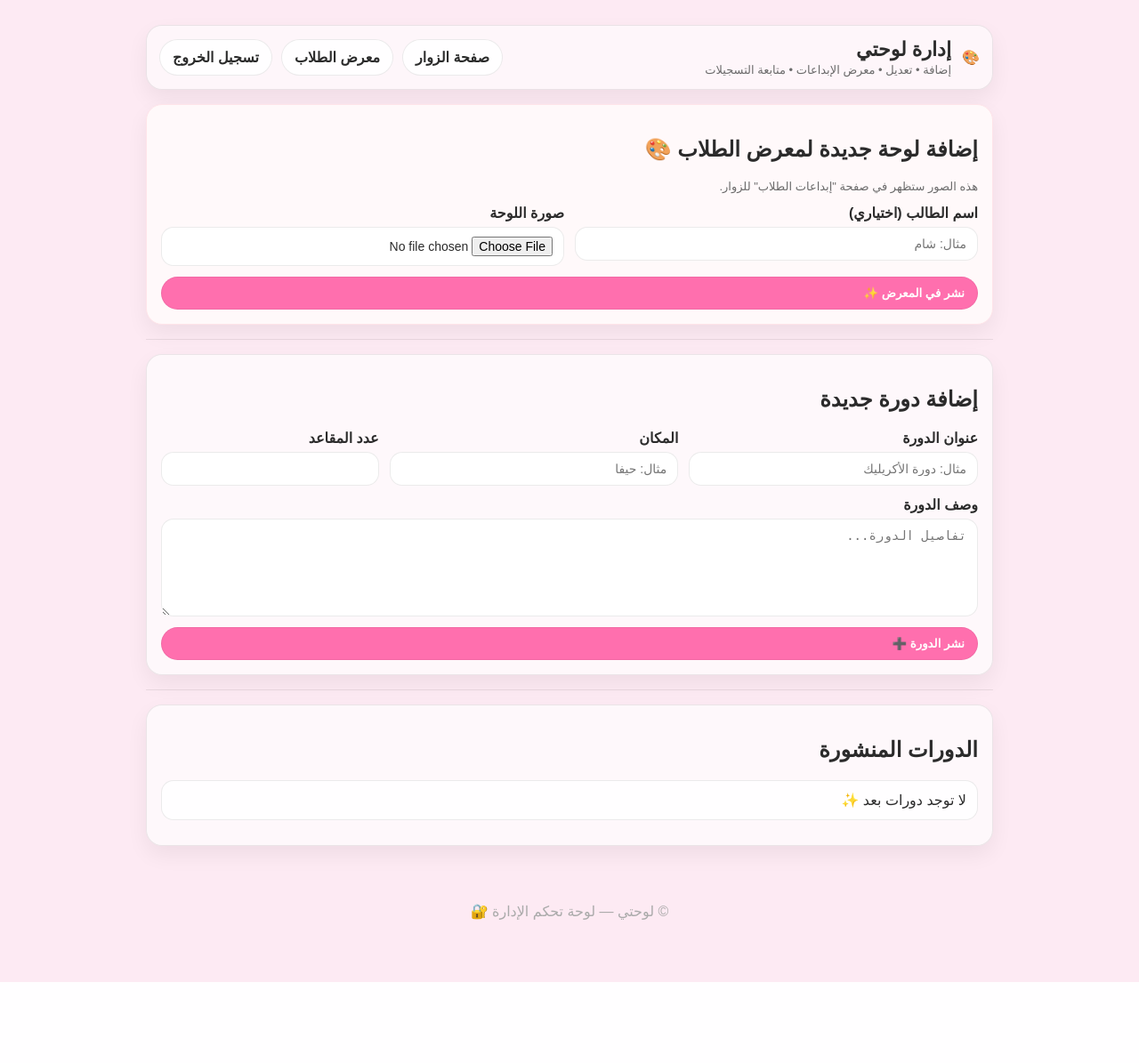
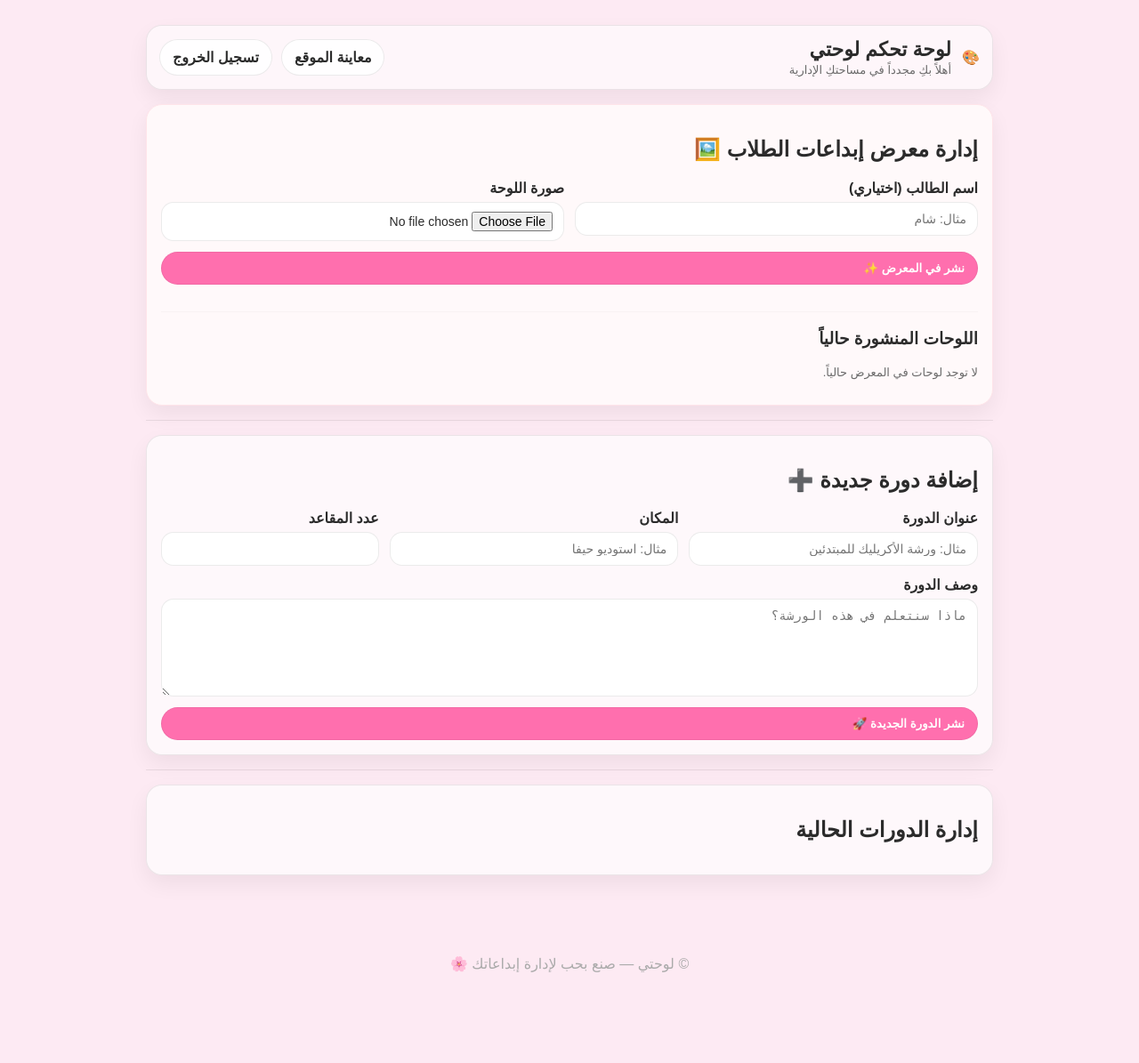
Before and after one commit to shamalem/law7aty, a Flask app: page /admin in a window 1280 px wide. Shown: the whole page at 89% size. Before the commit the page ends 1104 px from the top, so only its background shows below. Run offline with Flask 3, Linux system fonts and the light colour scheme; the visitor is signed in with stand-in values (Sample User, id 1); data that the repository does not hold is empty; some libraries are stand-ins or nearby versions.

Commit message:
Update admin.html

```diff
--- a/templates/admin.html
+++ b/templates/admin.html
@@ -3,7 +3,7 @@
 <head>
   <meta charset="utf-8"/>
   <meta name="viewport" content="width=device-width, initial-scale=1"/>
-  <title>لوحتي — الإدارة</title>
+  <title>لوحتي — لوحة التحكم</title>
   <link rel="stylesheet" href="{{ url_for('static', filename='styles.css') }}">
 </head>
 <body>
@@ -14,23 +14,20 @@
       <div class="brand">
         <div class="logo">🎨</div>
         <div>
-          <h1>إدارة لوحتي</h1>
-          <p>إضافة • تعديل • معرض الإبداعات • متابعة التسجيلات</p>
+          <h1>لوحة تحكم لوحتي</h1>
+          <p>أهلاً بكِ مجدداً في مساحتكِ الإدارية</p>
         </div>
       </div>
-
       <div class="actions">
-        <a class="btn" href="{{ url_for('customer_page') }}">صفحة الزوار</a>
-        <a class="btn" href="{{ url_for('student_creations') }}">معرض الطلاب</a>
+        <a class="btn" href="{{ url_for('customer_page') }}">معاينة الموقع</a>
         <a class="btn" href="{{ url_for('admin_logout') }}">تسجيل الخروج</a>
       </div>
     </div>
 
-    <div class="section" id="admin-gallery" style="background-color: #fff9fa; border: 1px solid #ffe4e9;">
-      <h2>إضافة لوحة جديدة لمعرض الطلاب 🎨</h2>
-      <p class="muted">هذه الصور ستظهر في صفحة "إبداعات الطلاب" للزوار.</p>
+    <div class="section" style="background-color: #fff9fa; border: 1px solid #ffe4e9;">
+      <h2>إدارة معرض إبداعات الطلاب 🖼️</h2>
 
-      <form action="{{ url_for('admin_add_gallery') }}" method="POST" enctype="multipart/form-data">
+      <form action="{{ url_for('admin_add_gallery') }}" method="POST" enctype="multipart/form-data" style="margin-bottom: 30px;">
         <div class="form-row">
           <div class="field">
             <label>اسم الطالب (اختياري)</label>
@@ -46,33 +43,44 @@
         </div>
       </form>
 
-      {% if gallery_items %}
-      <div style="margin-top: 20px;">
-        <h4>اللوحات المرفوعة حديثاً:</h4>
-        <div style="display: flex; gap: 10px; overflow-x: auto; padding-bottom: 10px;">
-          {% for item in gallery_items[:5] %}
-            <div style="flex: 0 0 80px; height: 80px; border-radius: 8px; overflow: hidden; border: 2px solid #fff;">
-              <img src="{{ item.image_url }}" alt="Art" style="width: 100%; height: 100%; object-fit: cover;">
+      <hr class="hr" style="opacity: 0.3;"/>
+
+      <h3>اللوحات المنشورة حالياً</h3>
+      {% if gallery_items|length == 0 %}
+        <p class="muted">لا توجد لوحات في المعرض حالياً.</p>
+      {% else %}
+        <div class="grid" style="grid-template-columns: repeat(auto-fill, minmax(160px, 1fr)); gap: 15px;">
+          {% for item in gallery_items %}
+          <div class="card" style="padding: 8px; border-radius: 12px;">
+            <div class="cover" style="height: 120px; border-radius: 8px;">
+              <img src="{{ item.image_url }}" alt="Art" style="height: 100%; object-fit: cover;">
             </div>
+            <div style="padding: 8px 0; text-align: center;">
+              <p class="muted" style="font-size: 0.8rem; margin-bottom: 8px;">{{ item.student_name or 'بدون اسم' }}</p>
+              <form action="{{ url_for('admin_delete_gallery') }}" method="POST" onsubmit="return confirm('هل أنتِ متأكدة من حذف هذه اللوحة؟');">
+                <input type="hidden" name="post_id" value="{{ item.id }}">
+                <button class="btn danger small" type="submit" style="width: 100%; font-size: 0.75rem;">حذف 🗑️</button>
+              </form>
+            </div>
+          </div>
           {% endfor %}
         </div>
-      </div>
       {% endif %}
     </div>
 
     <hr class="hr"/>
 
-    <div class="section" id="add">
-      <h2>إضافة دورة جديدة</h2>
+    <div class="section" id="add-workshop">
+      <h2>إضافة دورة جديدة ➕</h2>
       <form action="{{ url_for('admin_add_workshop') }}" method="POST">
         <div class="form-row">
           <div class="field">
             <label>عنوان الدورة</label>
-            <input name="title" required placeholder="مثال: دورة الأكريليك">
+            <input name="title" required placeholder="مثال: ورشة الأكريليك للمبتدئين">
           </div>
           <div class="field">
             <label>المكان</label>
-            <input name="location" required placeholder="مثال: حيفا">
+            <input name="location" required placeholder="مثال: استوديو حيفا">
           </div>
           <div class="field third">
             <label>عدد المقاعد</label>
@@ -80,10 +88,10 @@
           </div>
           <div class="field full">
             <label>وصف الدورة</label>
-            <textarea name="description" required placeholder="تفاصيل الدورة..."></textarea>
+            <textarea name="description" required placeholder="ماذا سنتعلم في هذه الورشة؟"></textarea>
           </div>
           <div class="field full">
-            <button class="btn primary" type="submit">نشر الدورة ➕</button>
+            <button class="btn primary" type="submit">نشر الدورة الجديدة 🚀</button>
           </div>
         </div>
       </form>
@@ -92,11 +100,7 @@
     <hr class="hr"/>
 
     <div class="section">
-      <h2>الدورات المنشورة</h2>
-      {% if workshops|length == 0 %}
-        <div class="notice">لا توجد دورات بعد ✨</div>
-      {% endif %}
-
+      <h2>إدارة الدورات الحالية</h2>
       <div class="grid">
         {% for w in workshops %}
         <div class="card">
@@ -106,13 +110,13 @@
           </div>
           <div class="card-body">
             <h3 class="title">{{ w.title }}</h3>
-            <p class="desc">{{ w.description }}</p>
+            <p class="muted">📍 {{ w.location }}</p>
           </div>
           <div class="card-footer">
             <a class="btn small" href="{{ url_for('admin_view_registrations', workshop_id=w.id) }}">
-              التسجيلات
+              التسجيلات ({{ w.reg_count }})
             </a>
-            <form action="{{ url_for('admin_delete_workshop') }}" method="POST" style="margin:0;">
+            <form action="{{ url_for('admin_delete_workshop') }}" method="POST" onsubmit="return confirm('حذف الدورة سيحذف جميع تسجيلات الطلاب فيها! هل أنتِ متأكدة؟');">
               <input type="hidden" name="workshop_id" value="{{ w.id }}">
               <button class="btn danger small" type="submit">حذف</button>
             </form>
@@ -122,9 +126,10 @@
       </div>
     </div>
 
-    <div class="footer-mini" style="margin-top: 50px; text-align: center; color: #aaa;">
-      © لوحتي — لوحة تحكم الإدارة 🔐
+    <div class="footer-mini" style="margin-top: 60px; text-align: center; color: #aaa; padding-bottom: 30px;">
+      <p>© لوحتي — صنع بحب لإدارة إبداعاتك 🌸</p>
     </div>
+
   </div>
 
 </body>
```
